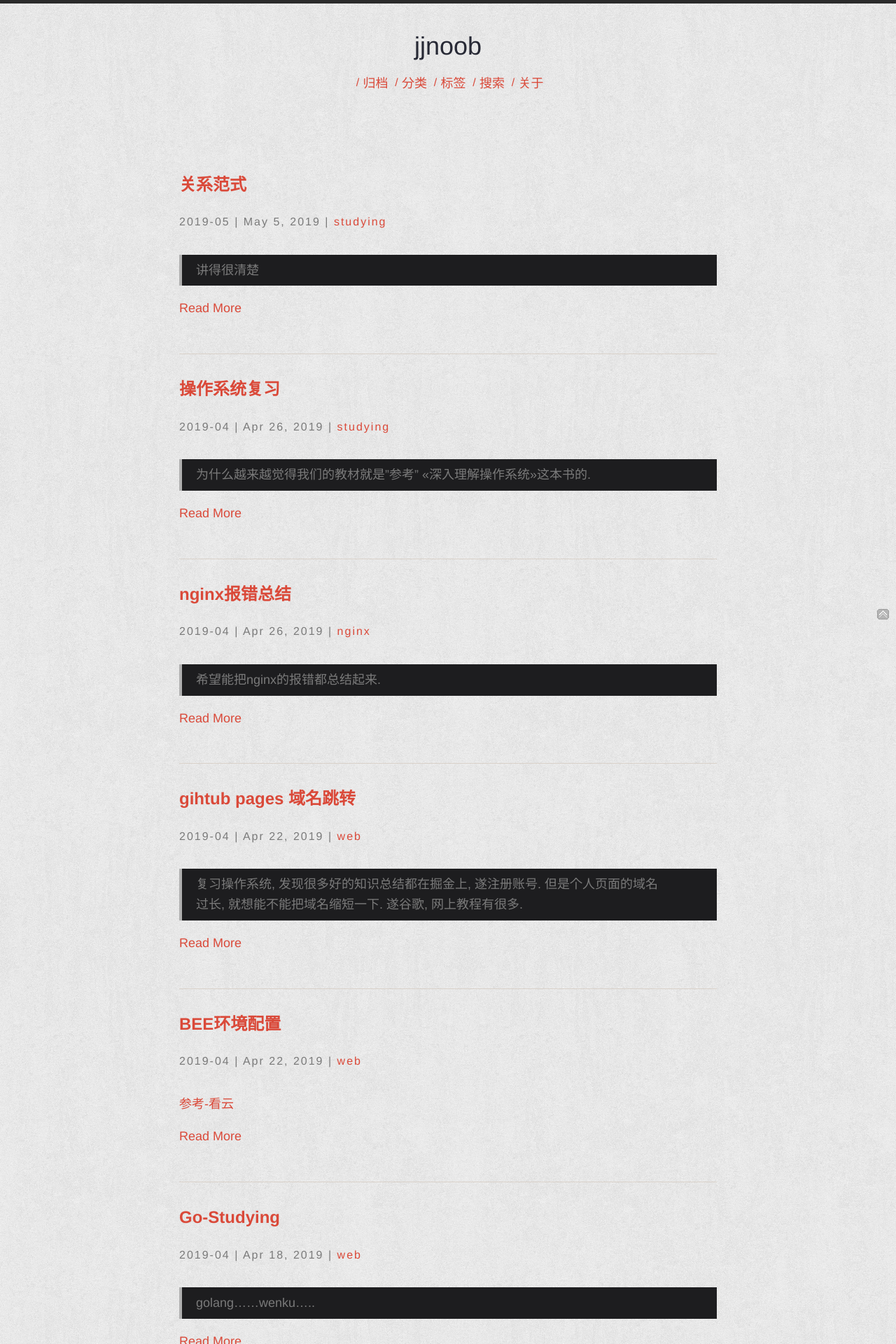
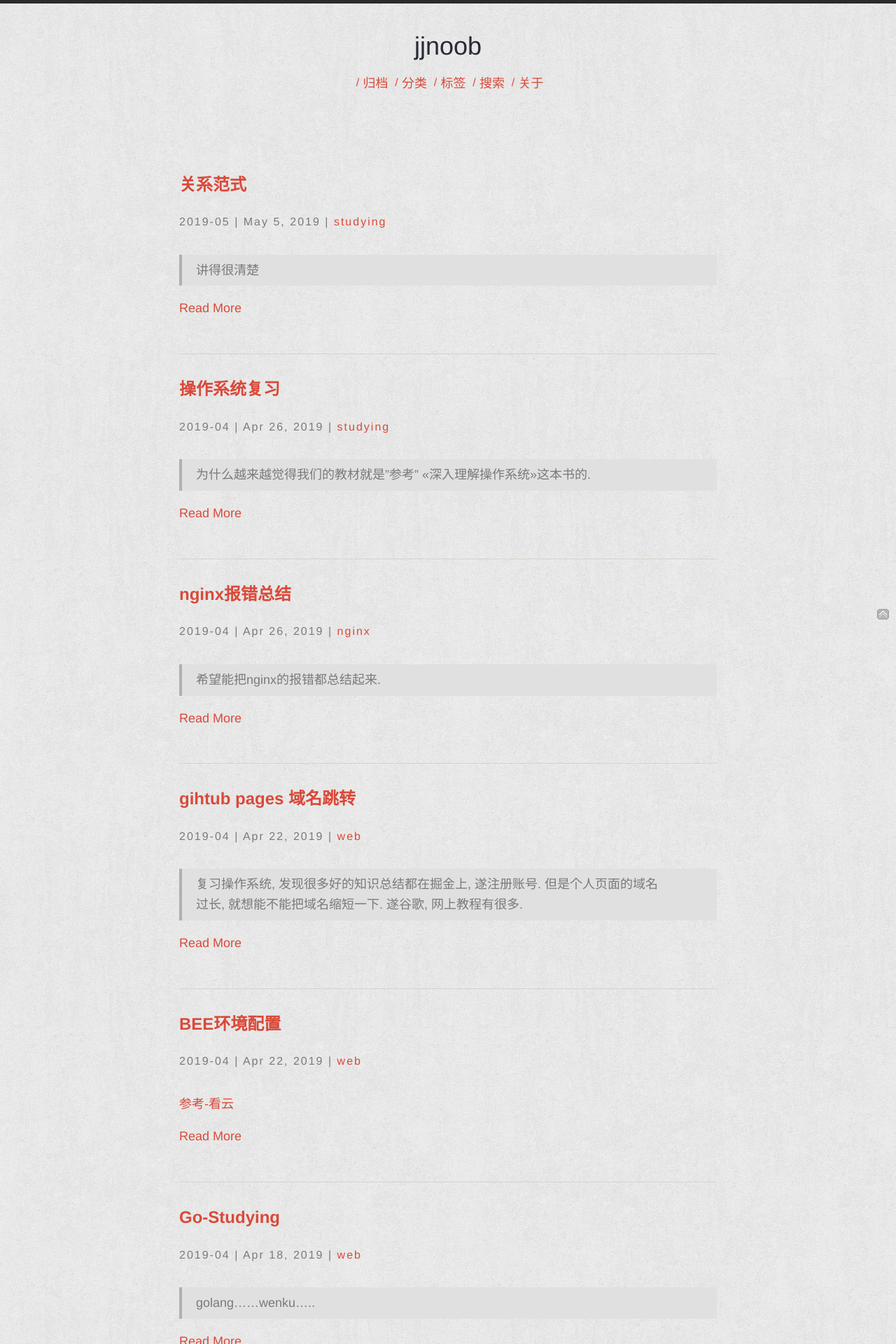
Before and after one commit to jjnoob/duckduckk.github.io.emmm, a Jekyll site: the page built from index.html, in a window 1280 px wide. Shown: the top 1920 px of the page at 70% size. Built offline with Jekyll 4.4.1, drawn with Linux system fonts in a browser that asks for light colours; some web fonts are replaced.

Commit message:
Update _variables.scss

```diff
--- a/assets/css/_sass/partials/_variables.scss
+++ b/assets/css/_sass/partials/_variables.scss
@@ -25,7 +25,7 @@ $base-0E: #b6b3eb;
 $base-0F: #bc9458;
 
 // Add by huoty
-$blockquote-bg-color: #1D1D1F;
+$blockquote-bg-color: #E0E0E0;
 $pre-bg-color: #E0E0E0;
 $background-color: #E0E0E0;
 $post-border-bottom: #D9D1C9;
```
